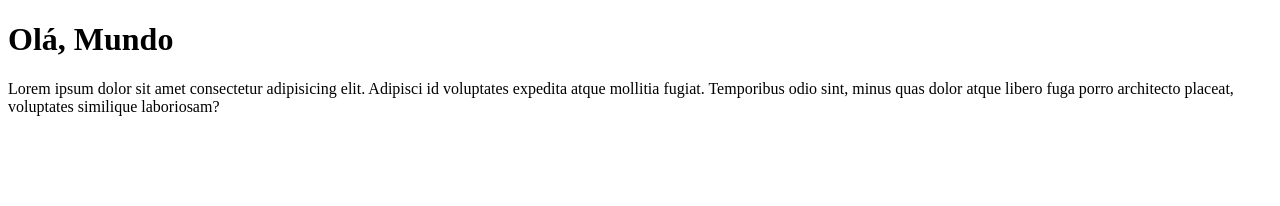
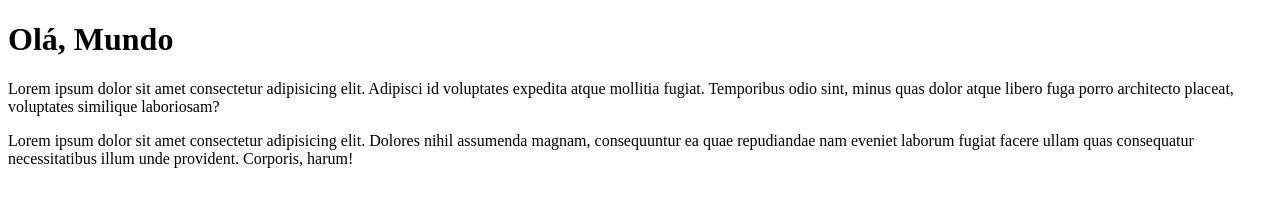
Before and after one commit to euAlexiaCalo/OlaMundo, a plain HTML site: page SITE-EXEMPLO/INDEX.HTML in a window 1280 px wide. Drawn offline with Linux system fonts and the light colour scheme.

Commit message:
Adicionei um parágrafo

```diff
--- a/SITE-EXEMPLO/INDEX.HTML
+++ b/SITE-EXEMPLO/INDEX.HTML
@@ -8,5 +8,6 @@
 <body>
     <h1>Olá, Mundo</h1>
     <p>Lorem ipsum dolor sit amet consectetur adipisicing elit. Adipisci id voluptates expedita atque mollitia fugiat. Temporibus odio sint, minus quas dolor atque libero fuga porro architecto placeat, voluptates similique laboriosam?</p>
+    <p>Lorem ipsum dolor sit amet consectetur adipisicing elit. Dolores nihil assumenda magnam, consequuntur ea quae repudiandae nam eveniet laborum fugiat facere ullam quas consequatur necessitatibus illum unde provident. Corporis, harum!</p>
 </body>
 </html>
```
